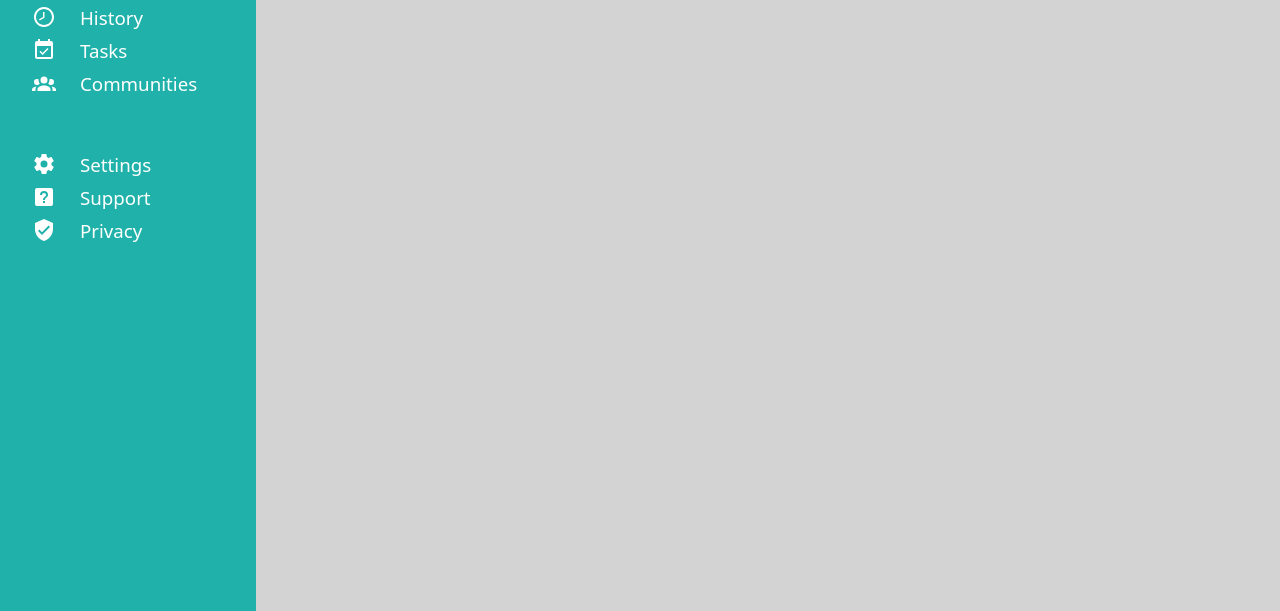
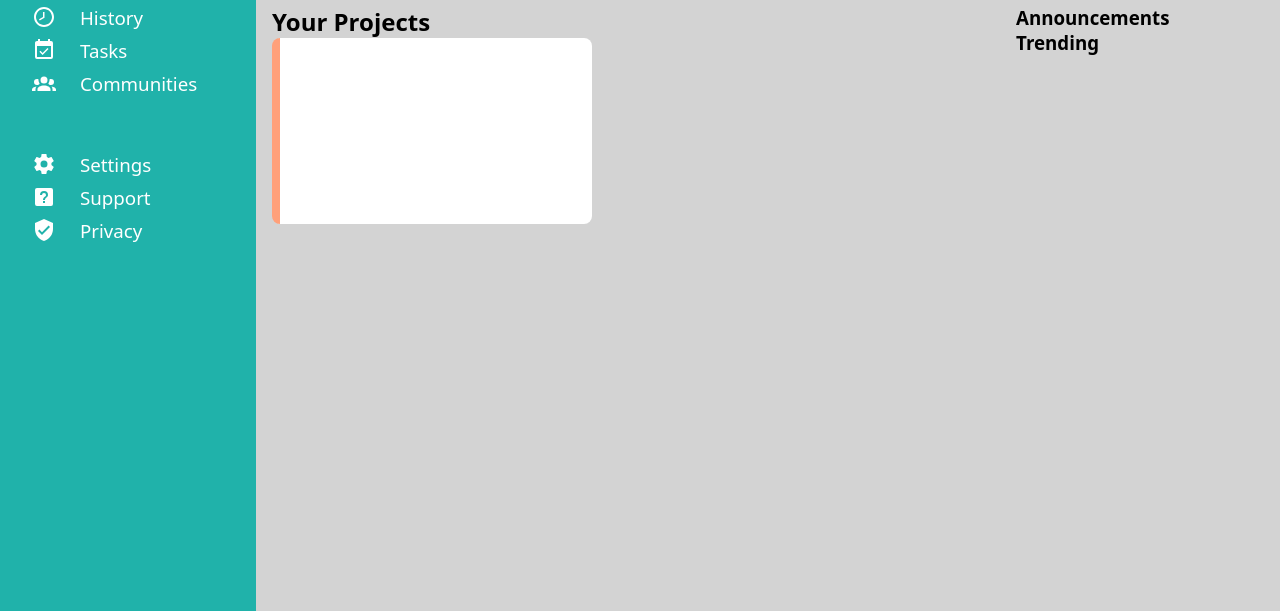
Before and after one commit to Nail003/dashboard, a plain HTML site: page index.html in a window 1280 px wide. Shown: the part 189-800 px from the top of the page. Drawn offline with Linux system fonts and the light colour scheme; files whose address does not match are found by name.

Commit message:
feat: Add main-content and news-feed section in home-page

```diff
--- a/css/styles.css
+++ b/css/styles.css
@@ -167,7 +167,22 @@ header {
 }
 
 .main-content {
+    display: grid;
+    grid-template-columns: 3fr 1fr;
     background-color: lightgray;
     grid-column: 2 / 6;
     grid-row: 2 / 6;
+    padding: 16px 16px;
 }
+
+.project-container {
+    display: grid;
+}
+
+.project-card {
+    width: 320px;
+    height: 186px;
+    background-color: white;
+    border-radius: 8px;
+    border-left: 8px solid lightsalmon;
+}
--- a/index.html
+++ b/index.html
@@ -100,7 +100,22 @@
                     </div>
                 </div>
             </header>
-            <section class="main-content"></section>
+            <section class="main-content">
+                <section class="projects">
+                    <h2>Your Projects</h2>
+                    <div class="project-container">
+                        <div class="project-card"></div>
+                    </div>
+                </section>
+                <div class="news-feed">
+                    <section class="announcements">
+                        <h3>Announcements</h3>
+                    </section>
+                    <section class="trending">
+                        <h3>Trending</h3>
+                    </section>
+                </div>
+            </section>
         </main>
     </body>
 </html>
```
